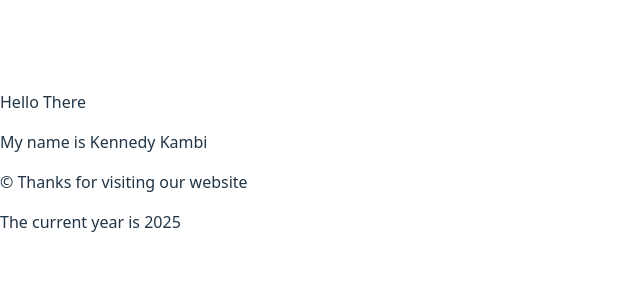
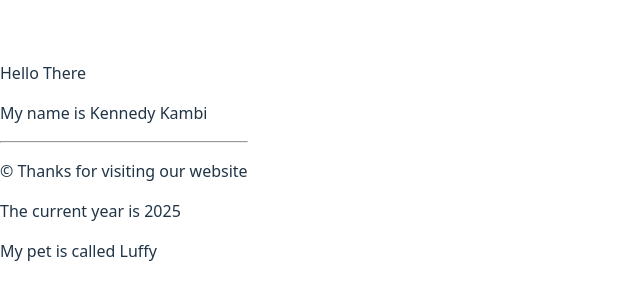
Before and after one commit to KenKambi/vitereact, a React (Vite) app: page / in a window 1280 px wide. Shown: the part 238-538 px from the top of the page, without its empty margins (0-640 px from the left). Built offline with nearby package versions, Linux system fonts and the light colour scheme.

Commit message:
Introduction: Footer & Header

```diff
--- a/src/Footer.jsx
+++ b/src/Footer.jsx
@@ -2,11 +2,14 @@
 
 function Footer (){
 
+    const petName = "Luffy";
+
     return(
-        <>
-            <p> &copy; Thanks for visiting our website</p>
-            <p> The current year is {new Date().getFullYear()} </p>
-        </>
+            <footer>
+                <p> &copy; Thanks for visiting our website</p>
+                <p> The current year is {new Date().getFullYear()} </p>
+                <p> My pet is called {petName}</p>
+            </footer>
     );
 }
 export default Footer
--- a/src/Header.jsx
+++ b/src/Header.jsx
@@ -4,6 +4,7 @@ function Header (){
     return(
         <>
             <p>My name is Kennedy Kambi</p>
+            <hr />
         </>
 
     );
```
